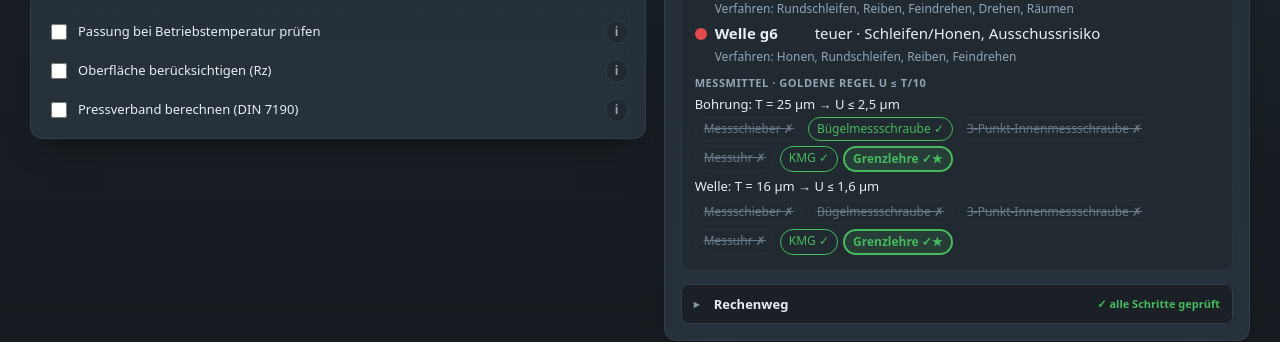
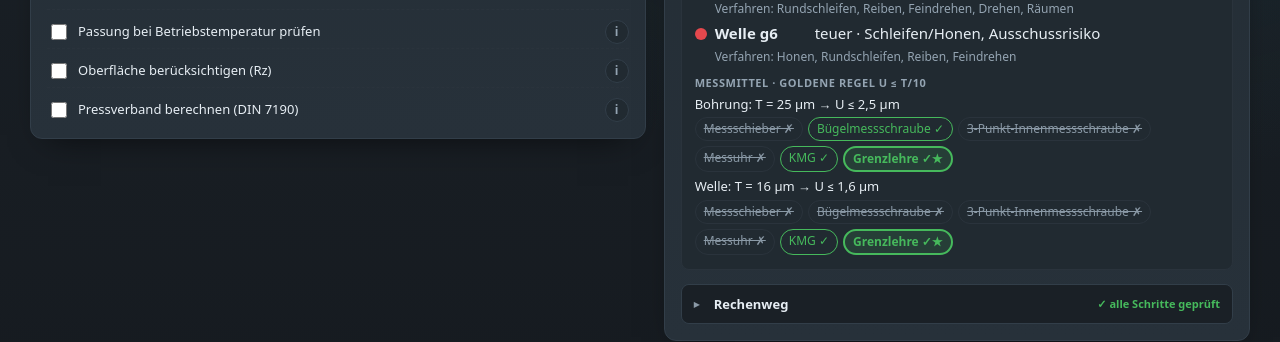
Before and after one commit to DieterTepe/dt-profipassung-web, a plain HTML site: page DT-ProfiPassung_Testversion.html in a window 1280 px wide. Shown: the part 887-1229 px from the top of the page. Drawn offline with Linux system fonts and the light colour scheme.

Commit message:
Kontrast: durchgestrichene Messmittel-Chips ohne Transparenz, Farbe --faint (#4)
Claude-Session: https://claude.ai/code/session_016JPLrKDBxkxN1iY38uvw9C

Co-authored-by: Claude <noreply@anthropic.com>

```diff
--- a/DT-ProfiPassung_Testversion.html
+++ b/DT-ProfiPassung_Testversion.html
@@ -701,7 +701,7 @@ input.locked { background: var(--line-soft); color: var(--muted); cursor: defaul
 .br-chip { font-size: 12px; padding: 2px 8px; border-radius: 999px; border: 1px solid var(--line-soft); color: var(--muted); }
 .br-chip.ok { border-color: var(--bore); color: var(--bore); }
 .br-chip.ideal { background: var(--bore-soft); border-width: 2px; font-weight: 700; }
-.br-chip.no { opacity: .65; text-decoration: line-through; }
+.br-chip.no { color: var(--faint); text-decoration: line-through; }
 
 /* ── B9 Stufe 3b · Oberfläche + Schmierspalt ─────────────────────────────── */
 .br-surf-row { display: flex; align-items: center; gap: 8px; margin: 2px 0; flex-wrap: wrap; }
```
